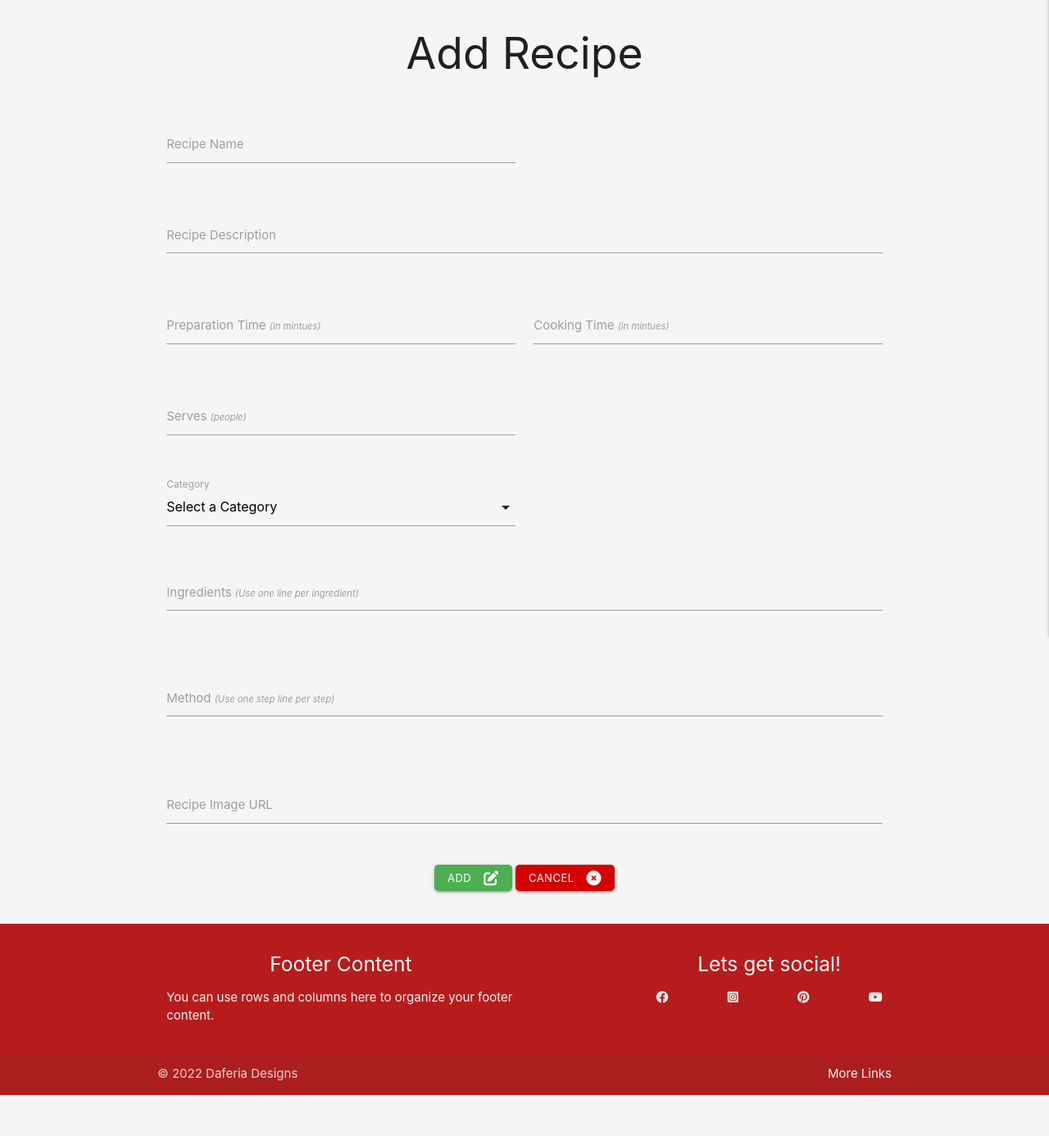
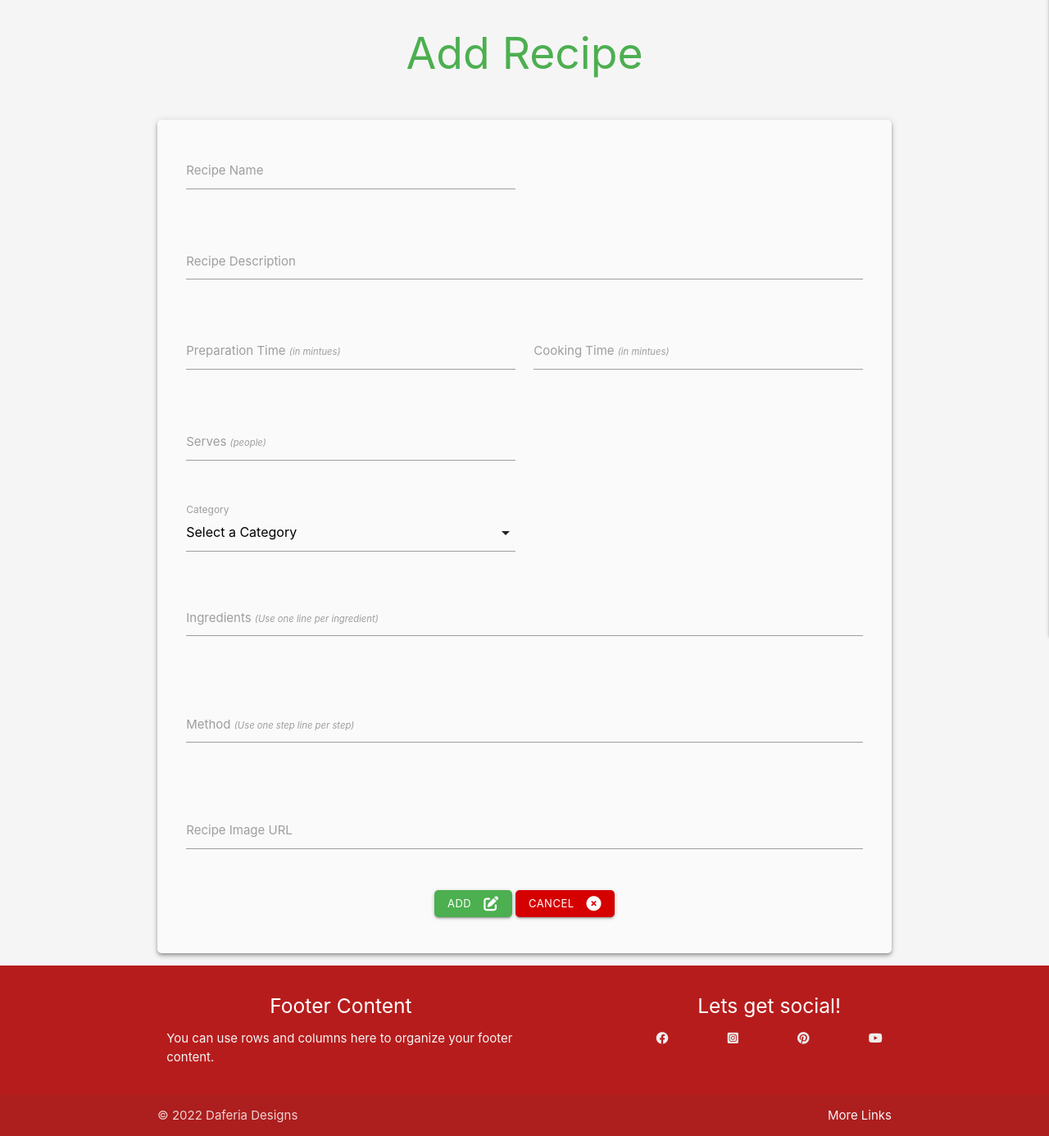
Before and after one commit to Daferia/kombuisTotTafel, a Flask app: page /add_recipe in a window 1280 px wide. Shown: the part 84-1470 px from the top of the page at 82% size. Before the commit the page ends 1420 px from the top, so only its background shows below. Run offline with Flask 2, Linux system fonts and the light colour scheme; data that the repository does not hold is empty; some libraries are stand-ins or nearby versions.

Commit message:
change row to card-panel for consistency

```diff
--- a/kombuistottafel/templates/add_recipe.html
+++ b/kombuistottafel/templates/add_recipe.html
@@ -1,9 +1,9 @@
 {% extends "base.html" %}
 {% block content %}
 
-<h2 class="center-align">Add Recipe</h2>
+<h2 class="green-text center-align">Add Recipe</h2>
 <br>
-<div class="row">
+<div class="row card-panel grey lighten-5 item-radius z-depth-2">
   <form class="col s12" method="POST" action="{{ url_for('add_recipe') }}">
     <div class="row">
       <div class="input-field inline col s12 m6">
--- a/kombuistottafel/templates/view_recipe.html
+++ b/kombuistottafel/templates/view_recipe.html
@@ -36,7 +36,7 @@
       </table>
     </div>
   </div>
-  <div class="row vertical-align center-align border-boxes grey lighten-3">
+  <div class="row vertical-align center-align card-panel grey lighten-5 item-radius z-depth-2">
     <div class="col s12 m6">
       {% if recipe.image_url %}
       <img class="activator materialboxed z-depth-3 recipe-img"
@@ -52,7 +52,7 @@
       <p>{{ recipe.recipe_description }}</p>
     </div>
   </div>
-  <div class="row border-boxes grey lighten-3">
+  <div class="row card-panel grey lighten-5 item-radius z-depth-2">
       <div class="col s12 m6 ">
         <h4><strong>Ingredients</strong></h4>
         <ul>
```
